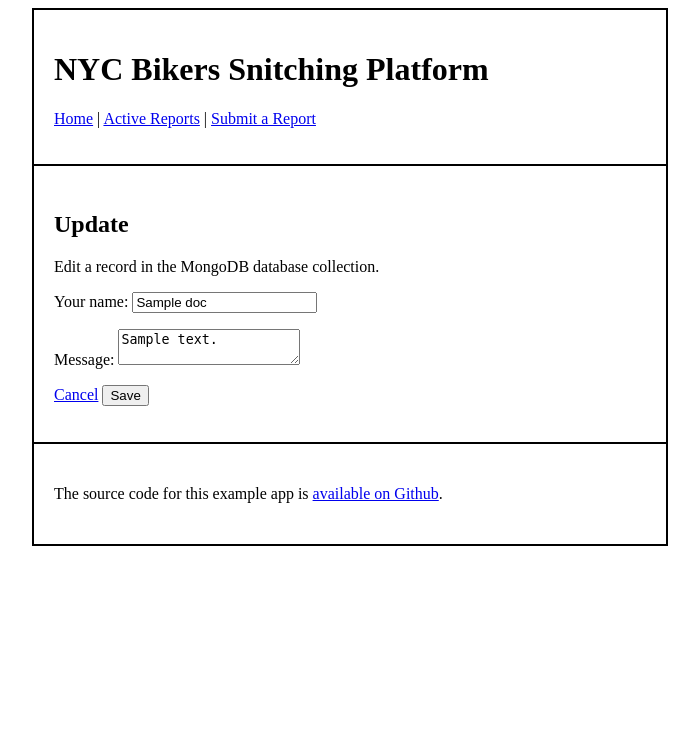
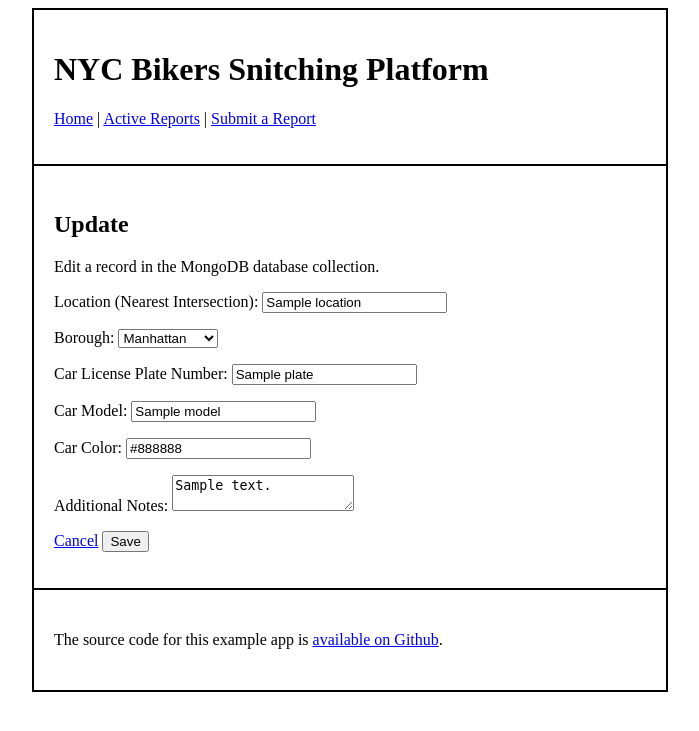
Before and after one commit to ohding11/sin-tracking-app, a Flask app: template templates/edit.html in a window 1280 px wide. Shown: the top 731 px of the page, without its empty margins (290-989 px from the left). Run offline with Flask 2, Linux system fonts and the light colour scheme; the template is opened without the code that fills it: most values are stand-ins (such as "Sample title", 1, 10 or a date in 2020); parts of the project's set-up code (start-up, migrations or seed data) failed here and were passed over.

Commit message:
still unfinished

```diff
--- a/app.py
+++ b/app.py
@@ -90,7 +90,7 @@ def edit(mongoid):
     Route for GET requests to the edit page.
     Displays a form users can fill out to edit an existing record.
     """
-    doc = db.exampleapp.find_one({"_id": ObjectId(mongoid)})
+    doc = db.bikeapp.find_one({"_id": ObjectId(mongoid)})
     return render_template('edit.html', mongoid=mongoid, doc=doc) # render the edit template
 
 
--- a/templates/edit.html
+++ b/templates/edit.html
@@ -1,14 +1,37 @@
-{% extends 'base.html' %} {% block container %}
+{% extends 'base.html' %}
+{% block container %}
   <h2>Update</h2>
   <p>Edit a record in the MongoDB database collection.</p>
   <form method="POST" action="{{ url_for('edit_post', mongoid=mongoid) }}">
     <p>
-    Your name:
-    <input type="text" id="fname" name="fname" value="{{doc.name}}" /><br />
+      Location (Nearest Intersection):
+      <input type="text" id="flocation" name="flocation" value="{{doc.location}}" /><br />
     </p>
     <p>
-    Message:
-    <textarea id="fmessage" name="fmessage">{{doc.message}}</textarea>
+      Borough:
+      <select id="fborough" name="fborough">
+        <option value="Manhattan" {% if doc.borough == 'Manhattan' %}selected{% endif %}>Manhattan</option>
+        <option value="Bronx" {% if doc.borough == 'Bronx' %}selected{% endif %}>Bronx</option>
+        <option value="Brooklyn" {% if doc.borough == 'Brooklyn' %}selected{% endif %}>Brooklyn</option>
+        <option value="Queens" {% if doc.borough == 'Queens' %}selected{% endif %}>Queens</option>
+        <option value="Staten Island" {% if doc.borough == 'Staten Island' %}selected{% endif %}>Staten Island</option>
+      </select><br />
+    </p>
+    <p>
+      Car License Plate Number:
+      <input type="text" id="fplate" name="fplate" value="{{doc.plate}}" /><br />
+    </p>
+    <p>
+      Car Model:
+      <input type="text" id="fmodel" name="fmodel" value="{{doc.model}}" /><br />
+    </p>
+    <p>
+      Car Color:
+      <input type="text" id="fcolor" name="fcolor" value="{{doc.color}}" /><br />
+    </p>
+    <p>
+      Additional Notes:
+      <textarea id="fnotes" name="fnotes">{{doc.notes}}</textarea>
     </p>
     <p>
       <a href="{{ url_for('read')}}">Cancel</a>
--- a/templates/read.html
+++ b/templates/read.html
@@ -8,13 +8,14 @@
     <div>
         <hr class="solid">
         <p class="post">
-            Posted by {{doc.name}} at {{ doc.created_at.strftime("%H:%M on %d %B %Y") }}
+            Report from {{doc.location}}, {{doc.borough}} at {{ doc.created_at.strftime("%H:%M on %d %B %Y") }}
             </br>
             <a href="{{ url_for('edit',mongoid=doc._id)}}">Edit</a> | <a href="{{ url_for('delete',mongoid=doc._id)}}">Delete</a>
             </br>
         </p>
         <p>
-            {{ doc.message }}
+            Car Description: {{doc.color}} {{doc.model}}
+            Additional Notes: {{doc.notes}}
         </p>
 
     </div>
```
Lines whose indentation alone changed are shown as unchanged.
